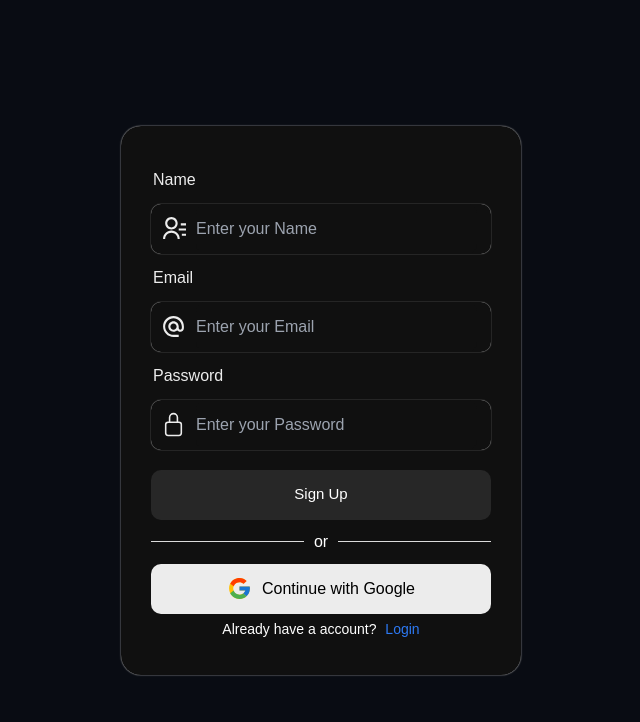
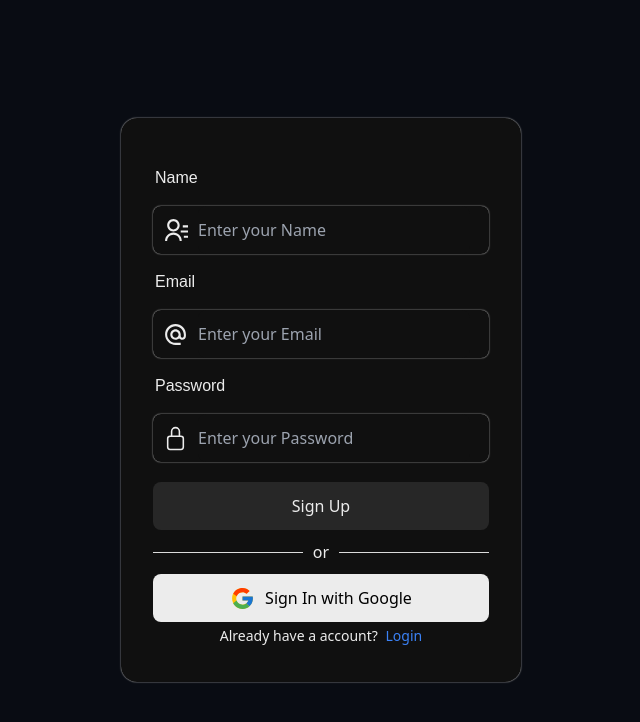
Before and after one commit to pinacai/PINAC_Web, a Next.js app: page /auth/sign-up in a window 1280 px wide. Shown: the top 722 px of the page, without its empty margins (319-959 px from the left). Built offline with nearby package versions, Linux system fonts and the light colour scheme; no server answers.

Commit message:
Ref: Shifted Sign-Up and Sign-In to Tailwind CSS

```diff
--- a/app/auth/auth.module.css
+++ /dev/null
@@ -1,159 +0,0 @@
-.container {
-  display: flex;
-  justify-content: center;
-  align-items: center;
-  height: 100vh;
-  background: #090c13;
-}
-
-.form {
-  display: flex;
-  flex-direction: column;
-  background: #101010;
-  padding: 30px;
-  width: 400px;
-  border-radius: 20px;
-  font-family: "poppins", sans-serif;
-  box-shadow: 0 0 1.5px #ececec;
-}
-
-.form ::placeholder {
-  font-family: "poppins", sans-serif;
-}
-
-.form button {
-  align-self: flex-end;
-}
-
-.flexColumn {
-  margin: 15px 2px;
-  color: #ececec;
-  font: 500 16px "poppins", sans-serif;
-}
-
-/*        Input Fields        */
-/* ========================== */
-
-.inputForm {
-  border-radius: 10px;
-  height: 50px;
-  display: flex;
-  align-items: center;
-  padding-left: 10px;
-  box-shadow: 0 0 1px #ececec;
-}
-
-.input {
-  height: 100%;
-  width: 85%;
-  margin-left: 10px;
-  border: none;
-  border-radius: 10px;
-  color: white;
-  background: #101010;
-}
-
-.input:focus {
-  outline: none;
-}
-
-.inputForm:focus-within {
-  box-shadow: none;
-  border: 1.5px solid #2d79f3;
-}
-
-/*        SignUp Button        */
-/* =========================== */
-
-.buttonSubmit {
-  height: 50px;
-  width: 100%;
-  margin: 20px 0 10px 0;
-  background: rgba(108, 108, 108, 0.25);
-  border: none;
-  border-radius: 10px;
-  color: #fff;
-  font-size: 15px;
-  font-weight: 500;
-  cursor: pointer;
-}
-
-.buttonSubmit:hover {
-  background-color: rgba(108, 108, 108, 0.35);
-}
-
-/*         or Divider         */
-/* ========================== */
-
-.divider {
-  display: flex;
-  justify-content: space-between;
-  align-items: center;
-  color: white;
-  font-size: 16px;
-  column-gap: 10px;
-}
-
-.divider span:nth-child(3),
-.divider span:nth-child(1) {
-  display: block;
-  width: 100%;
-  height: 1px;
-  background-color: rgb(219, 219, 219);
-}
-
-/*        Google SignUp Button        */
-/* ================================== */
-
-.flexRow {
-  display: flex;
-  flex-direction: row;
-  align-items: center;
-  justify-content: space-between;
-  gap: 10px;
-}
-
-.flexRow > div > label {
-  font-size: 14px;
-  color: black;
-  font-weight: 400;
-}
-
-.googleBtn {
-  height: 50px;
-  width: 100%;
-  margin-top: 10px;
-  border: none;
-  border-radius: 10px;
-  font-weight: 500;
-  gap: 10px;
-  background: #ececec;
-  cursor: pointer;
-
-  display: flex;
-  justify-content: center;
-  align-items: center;
-}
-
-.btn:hover {
-  background: #e3e2e2;
-}
-
-/*        Login Page Link        */
-/* ============================= */
-
-.p {
-  text-align: center;
-  color: #fff;
-  font-size: 14px;
-  margin: 5px 0;
-}
-
-.span {
-  text-decoration: none;
-  font-size: 14px;
-  margin-left: 5px;
-  color: #2d79f3;
-  font-weight: 500;
-  cursor: pointer;
-}
--- a/app/auth/sign-in/page.tsx
+++ b/app/auth/sign-in/page.tsx
@@ -5,7 +5,6 @@ import { UserCredential } from "@firebase/auth";
 import { FirebaseContext } from "@/firebase/firebaseContext";
 import Notification from "@/components/Notification";
 import Link from "next/link";
-import styles from "../auth.module.css";
 
 // icons
 import { MdAlternateEmail } from "react-icons/md";
@@ -149,29 +148,35 @@ const SignInPage = () => {
           </div>
           {/*        Login Button        */}
           {/* =========================== */}
-          <button className={styles.buttonSubmit} onClick={handleSignIn}>
+          <button
+            className="h-12 w-full mt-5 mb-2.5 rounded-lg font-medium text-base text-light bg-LoginButton cursor-pointer hover:bg-LoginButtonHover"
+            onClick={handleSignIn}
+          >
             Login
           </button>
           {/*          or Divider        */}
           {/* ========================== */}
-          <div className={styles.divider}>
-            <span></span>
+          <div className="flex justify-between items-center text-base text-light gap-x-2.5">
+            <span className="block h-px w-full bg-[#dbdbdb]"></span>
             <span>or</span>
-            <span></span>
+            <span className="block h-px w-full bg-[#dbdbdb]"></span>
           </div>
           {/*        Google login Button       */}
           {/* ================================ */}
-          <div className={styles.flexRow}>
-            <button className={styles.googleBtn} onClick={handleGoogleSignIn}>
+          <div className="flex items-center justify-between gap-2.5">
+            <button
+              className="h-12 w-full mt-2.5 flex items-center justify-center rounded-lg font-medium gap-2.5 bg-light cursor-pointer"
+              onClick={handleGoogleSignIn}
+            >
               <FcGoogle size={25} />
               Sign In with Google
             </button>
           </div>
           {/*        SignUp Page Link        */}
           {/* ============================= */}
-          <p className={styles.p}>
-            Dont have any account?{" "}
-            <Link href="/auth/sign-up" className={styles.span}>
+          <p className="my-1 text-center text-sm text-light">
+            Don&apos;t have any account?{" "}
+            <Link href="/auth/sign-up" className="ml-1 no-underline text-blue-500 text-sm font-medium cursor-pointer">
               SignUp
             </Link>
           </p>
--- a/app/auth/sign-up/page.tsx
+++ b/app/auth/sign-up/page.tsx
@@ -4,7 +4,6 @@ import { useRouter, useSearchParams } from "next/navigation";
 import { UserCredential } from "@firebase/auth";
 import { FirebaseContext } from "@/firebase/firebaseContext";
 import Notification from "@/components/Notification";
-import styles from "../auth.module.css";
 
 // icons
 import { RiContactsLine } from "react-icons/ri";
@@ -120,7 +119,7 @@ const SignUpPage = () => {
   // =========================================== //
   return (
     <main>
-      <section className={styles.container}>
+      <section className="h-lvh flex justify-center items-center bg-primary">
         {notification.show && (
           <Notification
             message={notification.message}
@@ -130,74 +129,83 @@ const SignUpPage = () => {
             }
           />
         )}
-        <form className={styles.form}>
+        <form className="flex flex-col p-8 w-[400px] rounded-2xl bg-form shadow-glass">
           {/*        Input Fields       */}
           {/* ========================= */}
-          <div className={styles.flexColumn}>
+          <div className="mx-0.5 my-4 font-Poppins font-medium text-base text-light">
             <label>Name </label>
           </div>
-          <div className={styles.inputForm}>
+          <div className="h-12 pl-2.5 rounded-lg flex items-center shadow-glass focus-within:shadow-none focus-within:border-1.5 focus-within:border-highlight">
             <RiContactsLine size={25} color="#ececec" />
             <input
               type="text"
               value={name}
-              className={styles.input}
+              className="h-full w-10/12 ml-2.5 rounded-lg text-light bg-form"
               placeholder="Enter your Name"
               onChange={(event) => setName(event.target.value)}
             />
           </div>
-          <div className={styles.flexColumn}>
+          <div className="mx-0.5 my-4 font-Poppins font-medium text-base text-light">
             <label>Email </label>
           </div>
-          <div className={styles.inputForm}>
+          <div className="h-12 pl-2.5 rounded-lg flex items-center shadow-glass focus-within:shadow-none focus-within:border-1.5 focus-within:border-highlight">
             <MdAlternateEmail size={25} color="#ececec" />
             <input
               type="email"
               value={email}
-              className={styles.input}
+              className="h-full w-10/12 ml-2.5 rounded-lg text-light bg-form"
               placeholder="Enter your Email"
               onChange={(event) => setEmail(event.target.value)}
             />
           </div>
 
-          <div className={styles.flexColumn}>
+          <div className="mx-0.5 my-4 font-Poppins font-medium text-base text-light">
             <label>Password </label>
           </div>
-          <div className={styles.inputForm}>
+          <div className="h-12 pl-2.5 rounded-lg flex items-center shadow-glass focus-within:shadow-none focus-within:border-1.5 focus-within:border-highlight">
             <IoLockClosedOutline size={25} color="#ececec" />
             <input
               type="password"
               value={password}
-              className={styles.input}
+              className="h-full w-10/12 ml-2.5 rounded-lg text-light bg-form"
               placeholder="Enter your Password"
               onChange={(event) => setPassword(event.target.value)}
             />
           </div>
           {/*        SignUp Button        */}
           {/* =========================== */}
-          <button className={styles.buttonSubmit} onClick={handleSignUp}>
+          <button
+            className="h-12 w-full mt-5 mb-2.5 rounded-lg font-medium text-base text-light bg-LoginButton cursor-pointer hover:bg-LoginButtonHover"
+            onClick={handleSignUp}
+          >
             Sign Up
           </button>
           {/*          or Divider        */}
           {/* ========================== */}
-          <div className={styles.divider}>
-            <span></span>
+          <div className="flex justify-between items-center text-base text-light gap-x-2.5">
+            <span className="block h-px w-full bg-[#dbdbdb]"></span>
             <span>or</span>
-            <span></span>
+            <span className="block h-px w-full bg-[#dbdbdb]"></span>
           </div>
           {/*        Google SignUp Button       */}
           {/* ================================ */}
-          <div className={styles.flexRow}>
-            <button className={styles.googleBtn} onClick={handleGoogleSignUp}>
+          <div className="flex items-center justify-between gap-2.5">
+            <button
+              className="h-12 w-full mt-2.5 flex items-center justify-center rounded-lg font-medium gap-2.5 bg-light cursor-pointer"
+              onClick={handleGoogleSignUp}
+            >
               <FcGoogle size={25} />
-              Continue with Google
+              Sign In with Google
             </button>
           </div>
           {/*        Login Page Link        */}
           {/* ============================= */}
-          <p className={styles.p}>
+          <p className="my-1 text-center text-sm text-light">
             Already have a account?{" "}
-            <span className={styles.span} onClick={handleLoginClick}>
+            <span
+              className="ml-1 no-underline text-blue-500 text-sm font-medium cursor-pointer"
+              onClick={handleLoginClick}
+            >
               Login
             </span>
           </p>
--- a/tailwind.config.ts
+++ b/tailwind.config.ts
@@ -14,6 +14,8 @@ export default {
         form: "#101010",
         light: "#ececec",
         highlight: "#2d79f3",
+        LoginButton: "rgba(108, 108, 108, 0.25)",
+        LoginButtonHover: "rgba(108, 108, 108, 0.35)",
       },
       fontFamily: {
         Carme: ["Carme", "sans-serif"],
```
